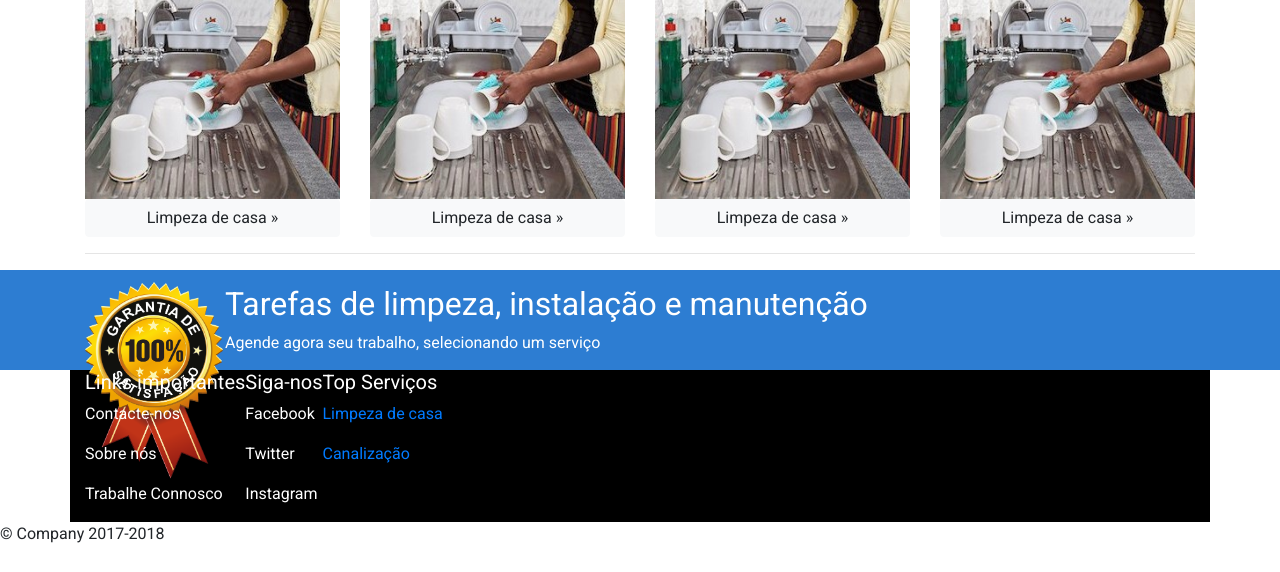
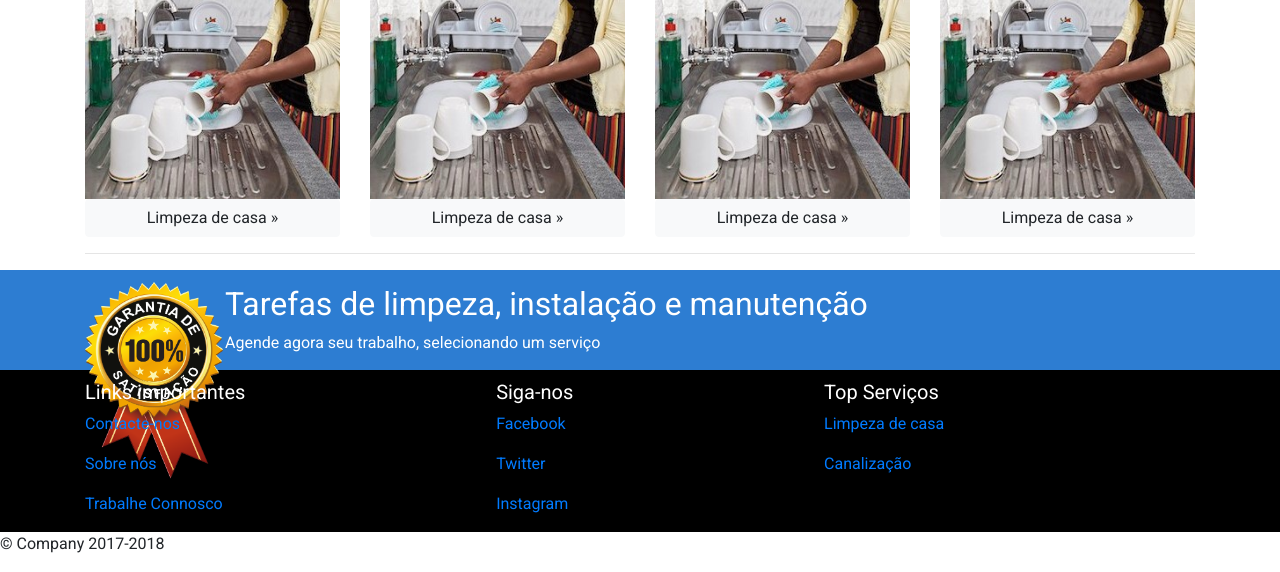
Before and after one commit to AbelKinkela/WeezaProject, a Django app: page / in a window 1280 px wide. Shown: the part 887-1459 px from the top of the page. Before the commit the page ends 1430 px from the top, so only its background shows below. Run offline with Django 3.2, Linux system fonts and the light colour scheme; some libraries are stand-ins or nearby versions.

Commit message:
Footer adicionado

```diff
--- a/common-static/css/styles.css
+++ b/common-static/css/styles.css
@@ -91,11 +91,20 @@ body {
     margin-top: 12px;
     width: 140px;
 }
-footer{
-    display: flex;
-    background-color: black;
-    color: white;
-}
+
 .garanty-bar div{
     flex-grow: 2;
 }
+
+footer{
+    background-color: black;
+}
+footer > div{
+    display: flex;
+    color: white;
+    padding-top: 10px;
+}
+
+footer div > div{
+    flex-grow: 1;
+}
--- a/main/templates/html/index.html
+++ b/main/templates/html/index.html
@@ -136,23 +136,25 @@
 
     </main>
 
-    <footer class="container">
+    <footer>
+        <div class="container">
             <div>
                 <h5>Links importantes</h5>
-            <p>Contacte-nos</p>
-            <p>Sobre nós</p>
-            <p>Trabalhe Connosco</p>
+                <p><a href="#">Contacte-nos</a></p>
+                <p><a href="#">Sobre nós</a></p>
+                <p><a href="#">Trabalhe Connosco</a></p>
             </div>
             <div>
                 <h5>Siga-nos</h5>
-            <p>Facebook</p>
-            <p>Twitter</p>
-            <p>Instagram</p>
+                <p><a href="#">Facebook</a></p>
+                <p><a href="#">Twitter</a></p>
+                <p><a href="#">Instagram</a></p>
             </div>
             <div>
                 <h5>Top Serviços</h5>
                 <p><a href="#">Limpeza de casa</a></p>
                 <p><a href="#">Canalização</a></p>
+            </div>
         </div>
     </footer>
     <div>
```
Also changed, not shown: db.sqlite3. Lines whose indentation alone changed are shown as unchanged.
